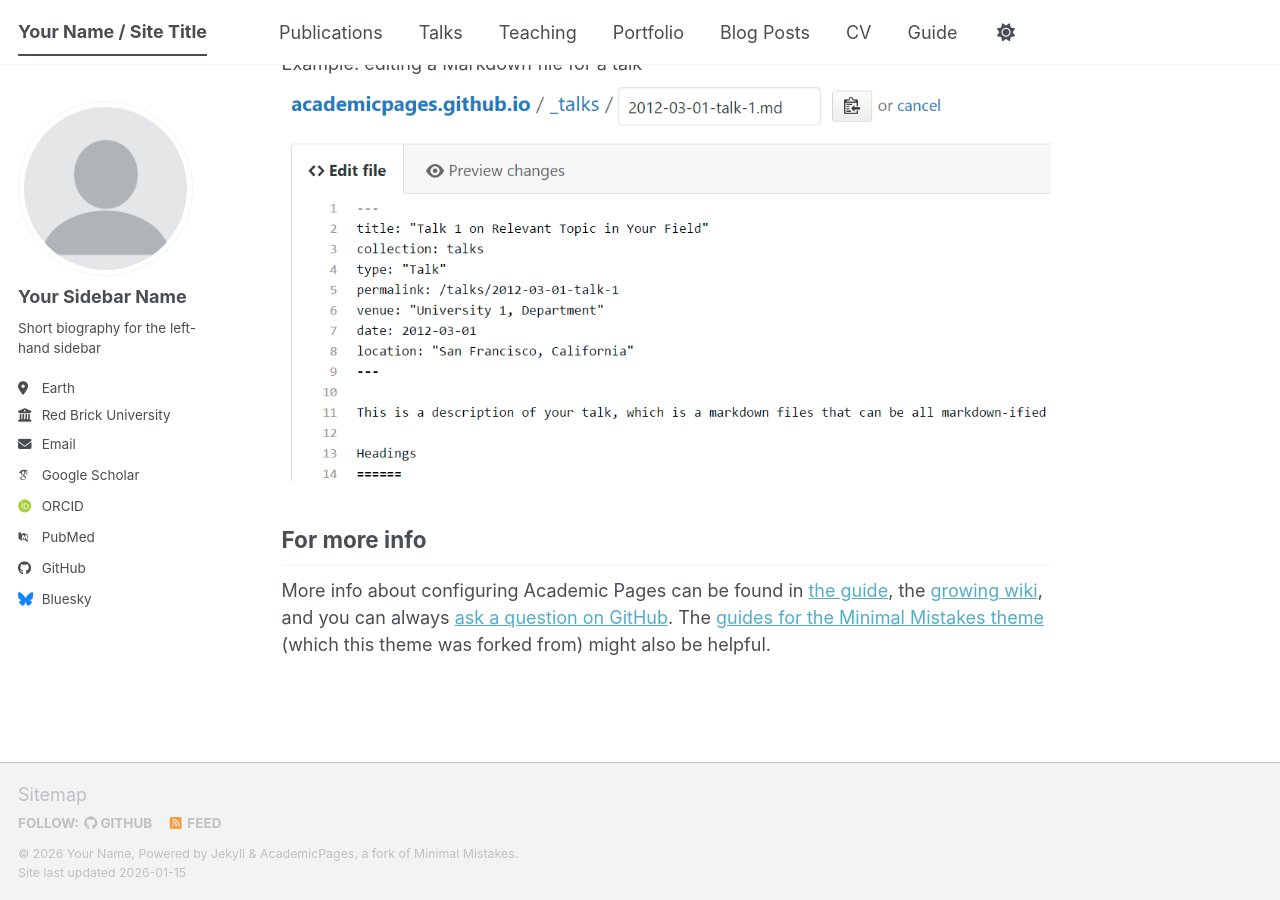
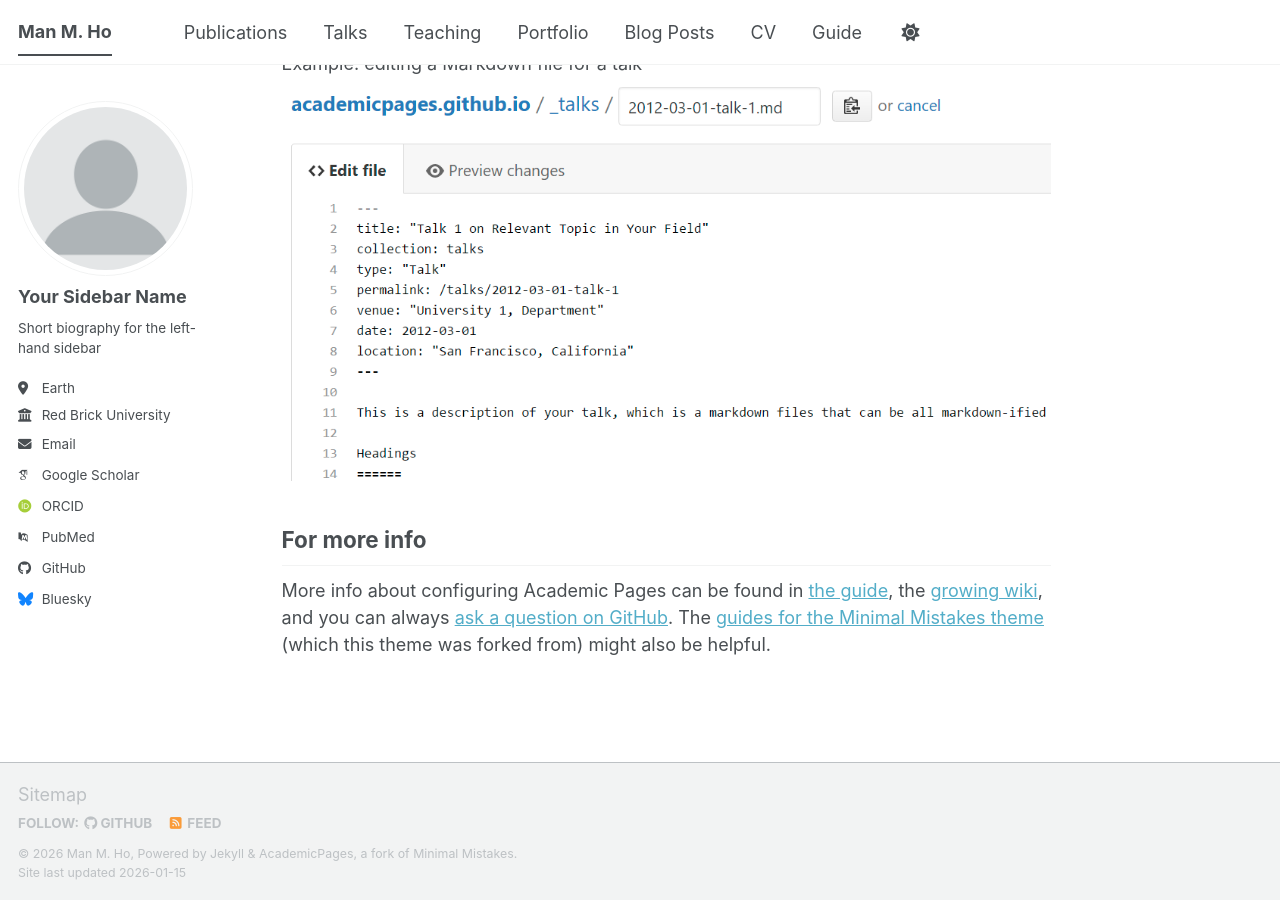
Before and after one commit to minhmanho/minhmanho.github.io, a Jekyll site: the page built from _pages/about.md, in a window 1280 px wide and 900 px high, scrolled down 2720 px. Built offline with Jekyll 4.4.1, drawn with Linux system fonts in a browser that asks for light colours; some web fonts are replaced; a script bundle is joined from its source files by our own code; library files that are not in the unit come from our copies.

Commit message:
Update site configuration with new author details

```diff
--- a/_config.yml
+++ b/_config.yml
@@ -9,14 +9,14 @@
 # Basic Site Settings
 locale                   : "en-US"
 site_theme               : "default" # The available themes options are "default", "air", "sunrise", "mint", "dirt" and "contrast"
-title                    : "Your Name / Site Title"
+title                    : "Man M. Ho"
 title_separator          : "-"
-name                     : &name "Your Name"
-description              : &description "Your Name's academic portfolio"   # Update this with a general description of your site, this is the default if not overridden by a page
-url                      : https://academicpages.github.io # The base hostname & protocol for your site e.g. "https://[your GitHub username].github.io",
+name                     : &name "Man M. Ho"
+description              : &description "Man's academic portfolio"   # Update this with a general description of your site, this is the default if not overridden by a page
+url                      : https://minhmanho.github.io # The base hostname & protocol for your site e.g. "https://[your GitHub username].github.io",
                                                            # or if you already have some other page hosted on Github then use "https://[your GitHub username].github.io/[Your Repo Name]"
 baseurl                  : "" # the subpath of your site, e.g. "/blog"
-repository               : "academicpages/academicpages.github.io"
+repository               : "minhmanho/minhmanho.github.io"
 
 # Site Author - The following control what appear as part of the author content on the side bar.
 #               If a field is blank the icon and link will not appear, otherwise it will be shown.
```
